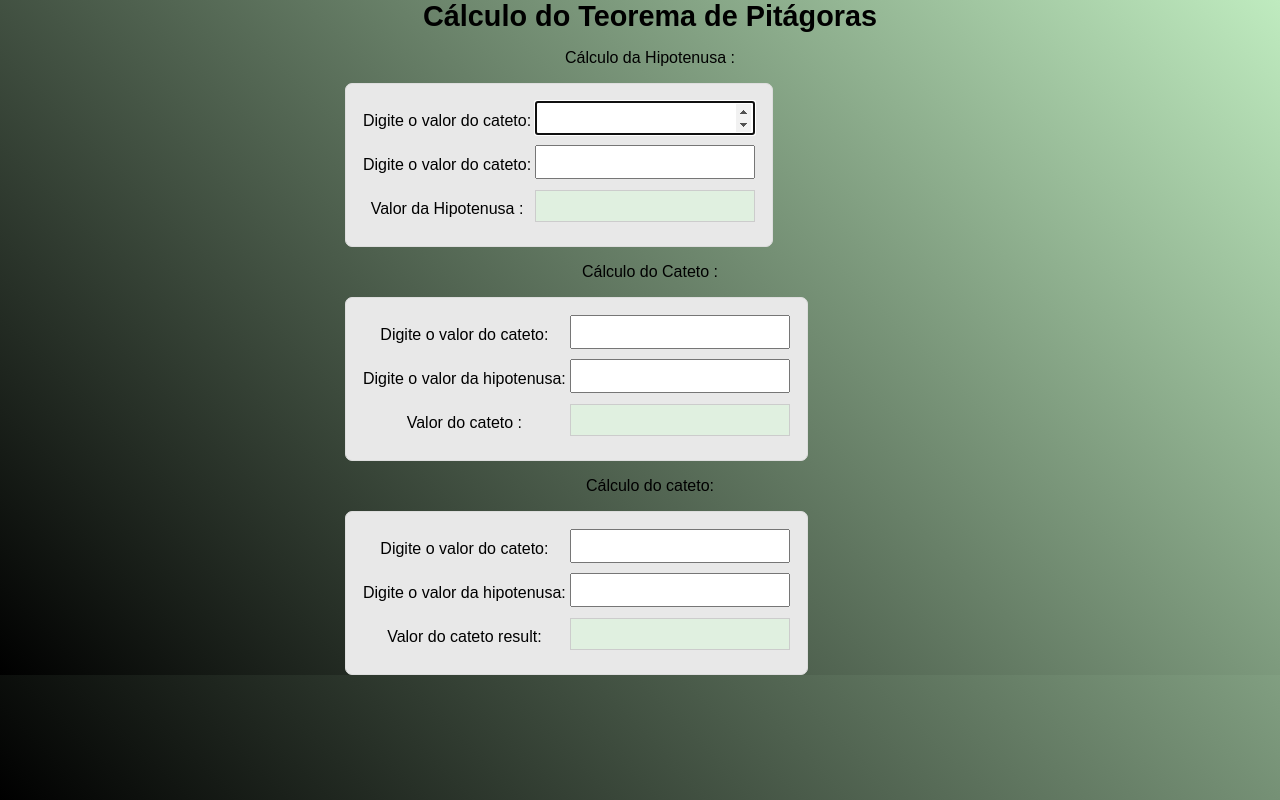
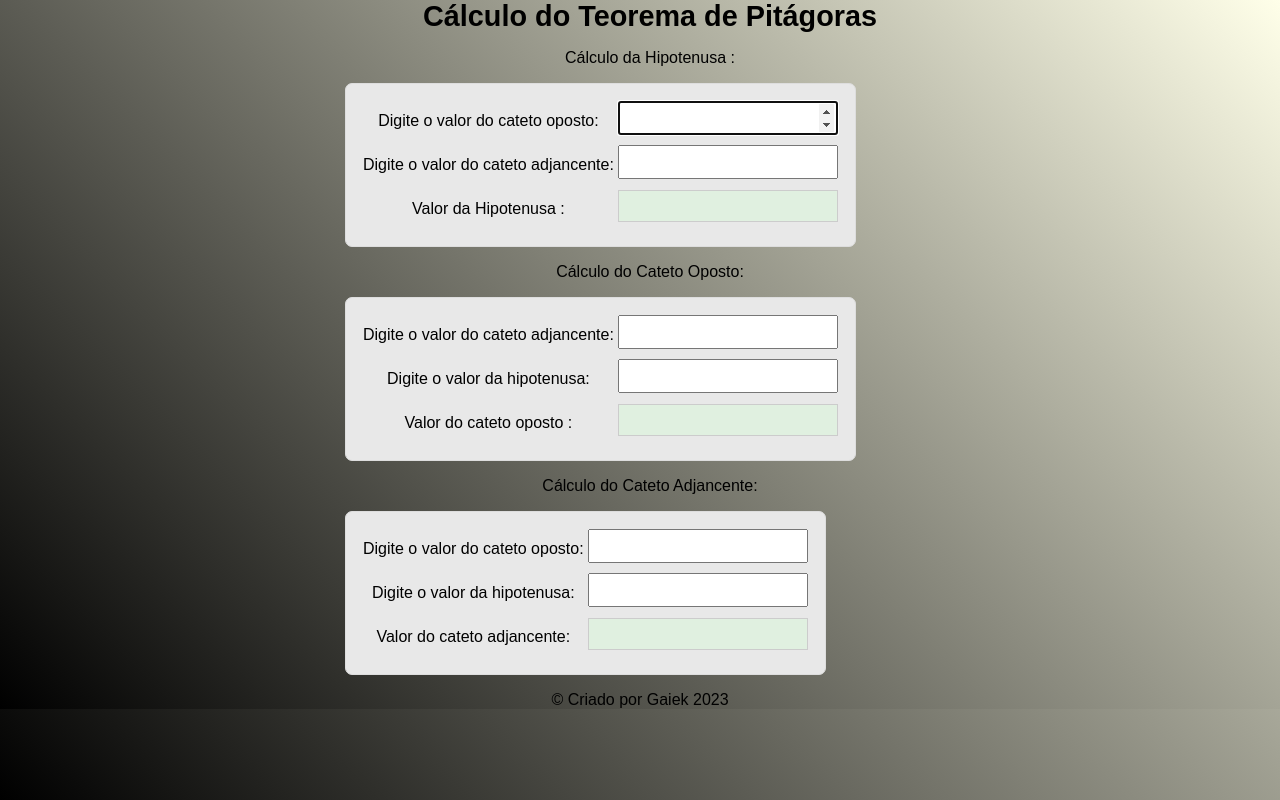
Before and after one commit to uedsonsouza/Teorema_de_pitagoras, a Flask app: page / in a window 1280 px wide. Run offline with Flask 2, Linux system fonts and the light colour scheme; some web fonts are replaced.

Commit message:
Ajustes no Css e Html

```diff
--- a/main.py
+++ b/main.py
@@ -3,10 +3,10 @@ from flask import render_template
 
 app = Flask(__name__)
 
+#return "pagina principal"
 @app.route("/")
 def index():
     return render_template("index.html")
-    #return "pagina principal"
 
 if __name__ == "__main__":
     app.run(debug=True)
--- a/static/styles.css
+++ b/static/styles.css
@@ -15,7 +15,7 @@ body {
 	font-family: Arial, Verdana, Helvetica, sans-serif;
 	border-style: none;
 	min-height: 100%;
-	background-image: linear-gradient(45deg,black, rgb(191, 235, 191));
+	background-image: linear-gradient(45deg,black, rgb(255, 255, 233));
 }
 
 body {
@@ -39,7 +39,6 @@ body {
 		padding: 0;
 	}
 }
-
 #lcol {
 	display: inline-block;
 	vertical-align: top;
@@ -100,7 +99,7 @@ body {
 
 @media only screen and (max-width: 799px) and (orientation: landscape) {
 	.adslot_1 {
-		max-width: 320px;
+		max-width: 100%;
 		height: 50px;
 	}
 }
@@ -349,6 +348,7 @@ table.ntable td {
 }
 
 /*table.calc, .calc2 {*/
+
 .calc,
 .calc2 {
 	border-spacing: 0px;
@@ -396,7 +396,7 @@ table.calc td,
 	.calc2 input[type=text],
 	.calc2 input[type=number],
 	.calc2 input[type=url] {
-		width: 190px;
+		width: 220px;
 		font-size: x-large;
 		padding-left: 3px;
 	}
--- a/templates/index.html
+++ b/templates/index.html
@@ -12,7 +12,6 @@
 <body>
     <div id="lcol">
         <div id="doc">
-           <!-- #BeginEditable "doctext" -->
            <h1>
               Cálculo do Teorema de Pitágoras
            </h1>
@@ -23,11 +22,11 @@
               <table class="calc2">
                  <tbody>
                     <tr>
-                       <td>Digite o valor do cateto:</td>
+                       <td>Digite o valor do cateto oposto:</td>
                        <td><input type="number" name="a1" min="0" step="any" oninput="calc_c()" autofocus></td>
                     </tr>
                     <tr>
-                       <td>Digite o valor do cateto:</td>
+                       <td>Digite o valor do cateto adjancente:</td>
                        <td><input type="number" name="b1" min="0" step="any" oninput="calc_c()"></td>
                     </tr>
                     <tr>
@@ -37,12 +36,12 @@
                  </tbody>
               </table>
               <p>
-                 Cálculo do Cateto :
+                 Cálculo do Cateto Oposto:
               </p>
               <table class="calc2">
                  <tbody>
                     <tr>
-                       <td>Digite o valor do cateto:</td>
+                       <td>Digite o valor do cateto adjancente:</td>
                        <td><input type="number" name="b2" id="b2" min="0" step="any" oninput="calc_lega()"></td>
                     </tr>
                     <tr>
@@ -50,18 +49,18 @@
                        <td><input type="number" name="c2" id="c2" min="0" step="any" oninput="calc_lega()"></td>
                     </tr>
                     <tr>
-                       <td>Valor do cateto :</td>
+                       <td>Valor do cateto oposto :</td>
                        <td><input type="number" step="any" name="a2" class="outtext" readonly></td>
                     </tr>
                  </tbody>
               </table>
-              <p>
-                 Cálculo do cateto:
+               <p>
+                 Cálculo do Cateto Adjancente:
               </p>
               <table class="calc2">
                  <tbody>
                     <tr>
-                       <td>Digite o valor do cateto:</td>
+                       <td>Digite o valor do cateto oposto:</td>
                        <td><input type="number" name="a3" id="a3" min="0" step="any" oninput="calc_legb()"></td>
                     </tr>
                     <tr>
@@ -69,7 +68,7 @@
                        <td><input type="number" name="c3" id="c3" min="0" step="any" oninput="calc_legb()"></td>
                     </tr>
                     <tr>
-                       <td>Valor do cateto  result:</td>
+                       <td>Valor do cateto adjancente:</td>
                        <td><input type="number" step="any" name="b3" class="outtext" readonly></td>
                     </tr>
                  </tbody>
@@ -78,4 +77,5 @@
         </div>
      </div>
 </body>
+<p>&copy; Criado por Gaiek 2023</p>
 </html>
```
Also changed, not shown: README.md.
